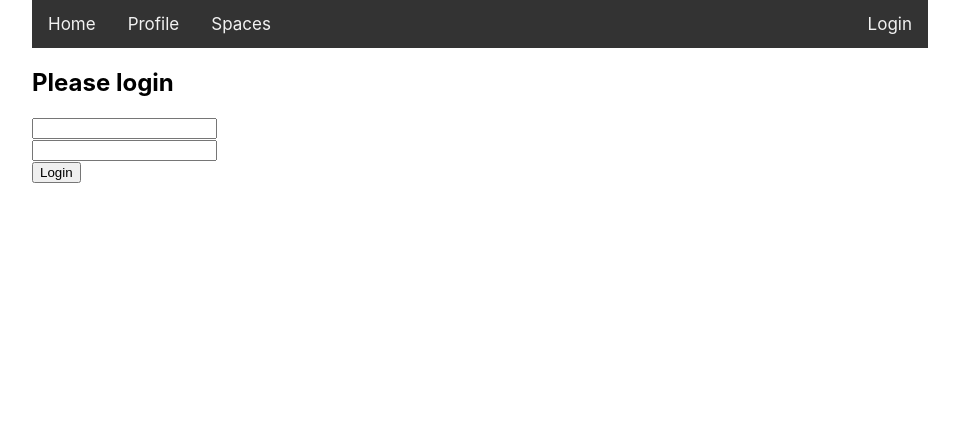
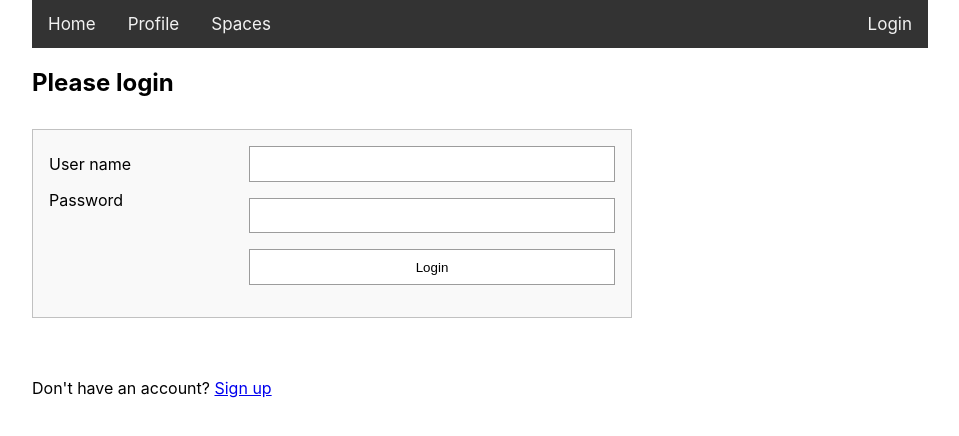
Before and after one commit to XiaozhouCui/space-finder-frontend, a React (Create React App) app: page /login in a window 1280 px wide. Shown: the top 436 px of the page, without its empty margins (160-1119 px from the left). Built offline with nearby package versions, Linux system fonts and the light colour scheme; what aws-amplify would draw is missing.

Commit message:
Refactor and re-style Login component

```diff
--- a/src/components/App.tsx
+++ b/src/components/App.tsx
@@ -3,7 +3,7 @@ import { Router, Route, Switch } from 'react-router-dom';
 import { User } from '../model/Model';
 import { AuthService } from '../services/AuthService';
 import history from '../utils/history';
-import { Login } from './Login';
+import { Login } from './Auth/Login';
 import { Navbar } from './Navbar';
 import { Home } from './Home';
 import { Profile } from './Profile';
--- /dev/null
+++ b/src/components/Auth/Forms.css
@@ -0,0 +1,66 @@
+* {
+    box-sizing: border-box;
+  }
+
+  form {
+    padding: 1em;
+    background: #f9f9f9;
+    border: 1px solid #c1c1c1;
+    margin-top: 2rem;
+    max-width: 600px;
+    /* margin-left: auto;
+    margin-right: auto; */
+    padding: 1em;
+  }
+  form input {
+    margin-bottom: 1rem;
+    background: #fff;
+    border: 1px solid #9c9c9c;
+  }
+  form button {
+    background: lightgrey;
+    padding: 0.7em;
+    border: 0;
+  }
+  form button:hover {
+    background: gold;
+  }
+
+  form label {
+    /* text-align: right; */
+    display: block;
+    padding: 0.5em 1.5em 0.5em 0;
+  }
+
+  input {
+    width: 100%;
+    padding: 0.7em;
+    margin-bottom: 0.5rem;
+  }
+  input:focus {
+    outline: 3px solid gold;
+  }
+  .error {
+      color: red;
+  }
+
+  @media (min-width: 400px) {
+    form {
+      overflow: hidden;
+    }
+
+    form label {
+      float: left;
+      width: 150px;
+    }
+
+    input {
+      float: right;
+      width: calc(100% - 200px);
+    }
+
+    form button {
+      float: right;
+      width: calc(100% - 200px);
+    }
+  }
--- a/src/components/Login.tsx
+++ b/src/components/Auth/Login.tsx
@@ -1,7 +1,9 @@
-import React, { Component, SyntheticEvent } from 'react';
-import { User } from '../model/Model';
-import { AuthService } from '../services/AuthService';
-import history from '../utils/history';
+import React, { SyntheticEvent } from 'react';
+import { Link } from 'react-router-dom';
+import { User } from '../../model/Model';
+import { AuthService } from '../../services/AuthService';
+import history from '../../utils/history';
+import './Forms.css';
 
 interface LoginProps {
   authService: AuthService;
@@ -10,76 +12,75 @@ interface LoginProps {
 interface LoginState {
   userName: string;
   password: string;
-  loginAttempted: boolean;
-  loginSuccessful: boolean;
+  loginStatusMessage: string;
 }
+
 interface CustomEvent {
   target: HTMLInputElement;
 }
 
-export class Login extends Component<LoginProps, LoginState> {
+export class Login extends React.Component<LoginProps, LoginState> {
   state: LoginState = {
     userName: '',
     password: '',
-    loginAttempted: false,
-    loginSuccessful: false,
+    loginStatusMessage: '',
   };
 
   private setUserName(event: CustomEvent) {
-    this.setState({
-      userName: event.target.value,
-    });
+    this.setState({ userName: event.target.value });
   }
 
   private setPassword(event: CustomEvent) {
-    this.setState({
-      password: event.target.value,
-    });
+    this.setState({ password: event.target.value });
   }
 
   private async handleSubmit(event: SyntheticEvent) {
     event.preventDefault();
-    this.setState({ loginAttempted: true });
     const result = await this.props.authService.login(
       this.state.userName,
       this.state.password
     );
     if (result) {
-      this.setState({ loginSuccessful: true });
       this.props.setUser(result);
       history.push('/profile');
     } else {
-      this.setState({ loginSuccessful: false });
+      this.setState({
+        loginStatusMessage: 'Login failed. Please check your credentials',
+      });
     }
   }
 
-  render() {
-    let loginMessage: any;
-    if (this.state.loginAttempted) {
-      if (this.state.loginSuccessful) {
-        loginMessage = <label>Login successful</label>;
-      } else {
-        loginMessage = <label>Login failed</label>;
-      }
-    }
+  private renderLoginForm() {
     return (
       <div>
         <h2>Please login</h2>
         <form onSubmit={(e) => this.handleSubmit(e)}>
+          <label>User name</label>
           <input
             value={this.state.userName}
             onChange={(e) => this.setUserName(e)}
           />
-          <br />
+          <label>Password</label>
           <input
             value={this.state.password}
             onChange={(e) => this.setPassword(e)}
             type="password"
           />
-          <br />
           <input type="submit" value="Login" />
         </form>
-        {loginMessage}
+        <label className="error">{this.state.loginStatusMessage}</label>{' '}
+        <br></br>
+        <br></br>
+      </div>
+    );
+  }
+
+  render() {
+    return (
+      <div>
+        {this.renderLoginForm()}
+        <br></br>
+        Don't have an account? <Link to="signup">Sign up</Link>
       </div>
     );
   }
```
